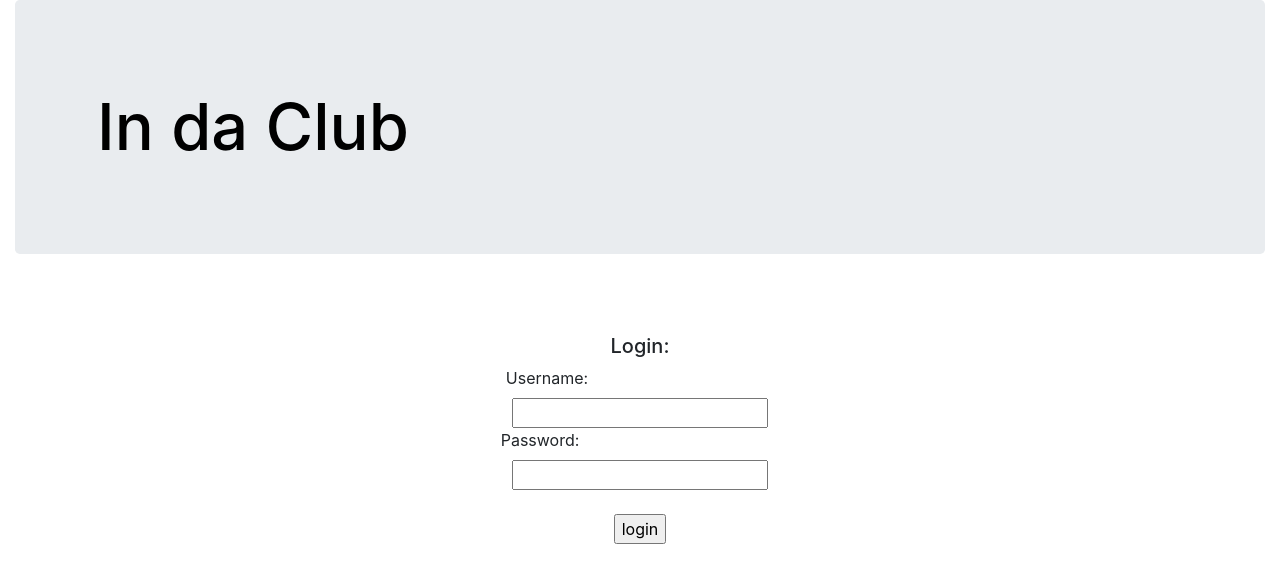
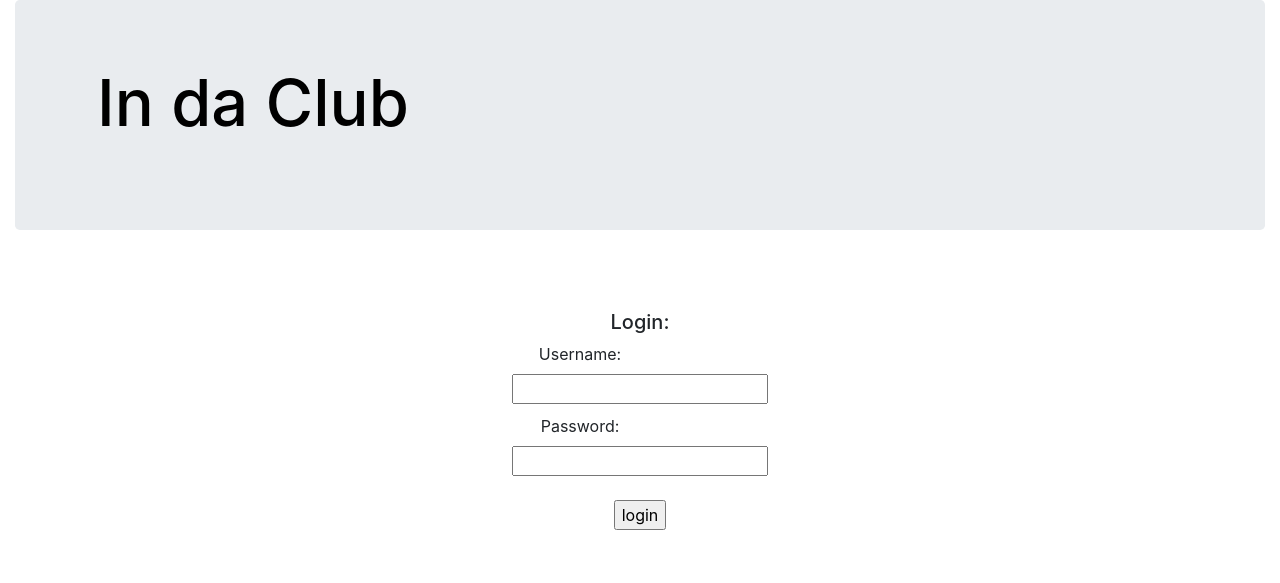
Before and after one commit to C-Ky/community_project, a Django app: page /accounts/login/ in a window 1280 px wide. Shown: the top 583 px of the page. Run offline with Django 3.2, Linux system fonts and the light colour scheme; some libraries are stand-ins or nearby versions.

Commit message:
correcting alignment

```diff
--- a/templates/registration/login.html
+++ b/templates/registration/login.html
@@ -7,7 +7,7 @@
     }
 {% endblock %}
 
-{% block log %}<br>{% endblock %}
+{% block log %}{% endblock %}
 
 {% block nav %}{% endblock %}
 
@@ -20,9 +20,9 @@
         <form method="post" action="{% url 'login' %}">
             {% csrf_token %}
             <!-- {{ form }} -->
-            <div style="text-indent: -93px;"><label for="username">Username:</label><br></div>
+            <label style="text-indent: -120px;" for="username">Username:</label><br>
             <input type="text" id="username" name="username"><br>
-            <div style="text-indent: -100px;"><label for="password">Password:</label><br></div>
+            <label style="margin-top:10px; text-indent: -120px" for="password">Password:</label><br>
             <input type="password" id="password" name="password"><br><br>
             <input type="submit" value="login">
             <input type="hidden" name="next" value="{{ next }}">
```
